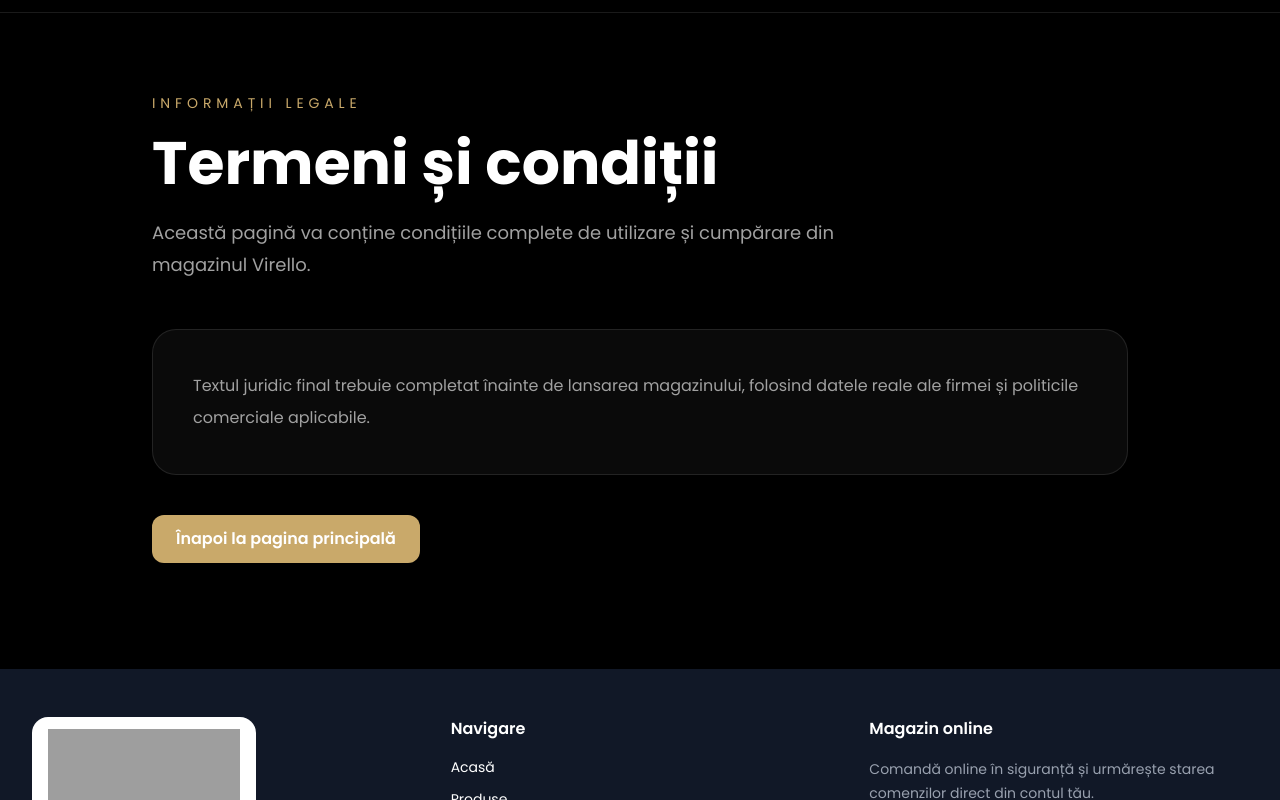
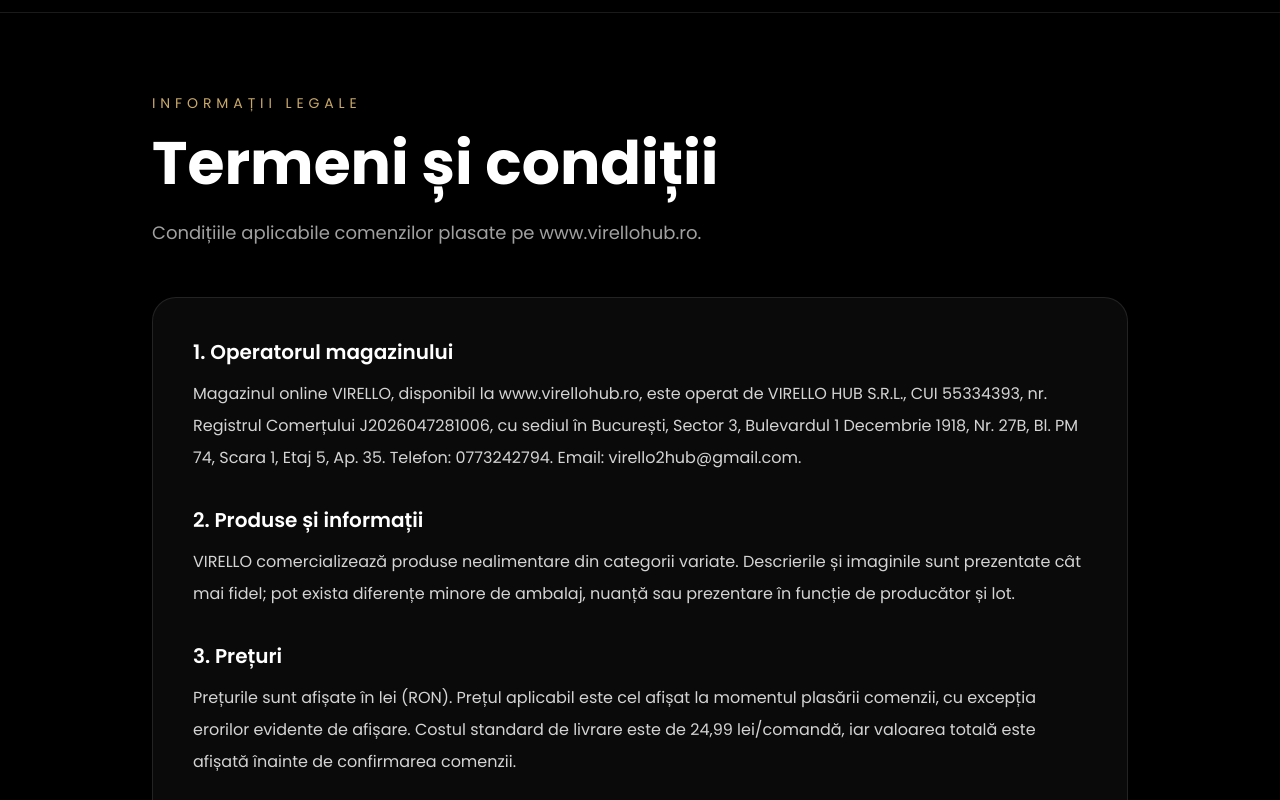
Before and after one commit to virello-hub/virello-hub, a Next.js app: page /Termeni in a window 1280 px wide. Shown: the part 300-1100 px from the top of the page. Built offline with nearby package versions, Linux system fonts and the light colour scheme; no server answers; grey boxes are pictures that could not be loaded.

Commit message:
Complete Terms and Conditions for NETOPIA review

```diff
--- a/app/Termeni/page.tsx
+++ b/app/Termeni/page.tsx
@@ -5,12 +5,91 @@
     <StaticPage
       eyebrow="Informații legale"
       title="Termeni și condiții"
-      description="Această pagină va conține condițiile complete de utilizare și cumpărare din magazinul Virello."
+      description="Condițiile aplicabile comenzilor plasate pe www.virellohub.ro."
     >
-      <p className="leading-8 text-neutral-400">
-        Textul juridic final trebuie completat înainte de lansarea magazinului,
-        folosind datele reale ale firmei și politicile comerciale aplicabile.
-      </p>
+      <div className="space-y-8 text-neutral-300">
+        <section>
+          <h2 className="text-xl font-semibold text-white">1. Operatorul magazinului</h2>
+          <p className="mt-3 leading-8">
+            Magazinul online VIRELLO, disponibil la www.virellohub.ro, este operat de VIRELLO HUB S.R.L., CUI 55334393, nr. Registrul Comerțului J2026047281006, cu sediul în București, Sector 3, Bulevardul 1 Decembrie 1918, Nr. 27B, Bl. PM 74, Scara 1, Etaj 5, Ap. 35. Telefon: 0773242794. Email: virello2hub@gmail.com.
+          </p>
+        </section>
+
+        <section>
+          <h2 className="text-xl font-semibold text-white">2. Produse și informații</h2>
+          <p className="mt-3 leading-8">
+            VIRELLO comercializează produse nealimentare din categorii variate. Descrierile și imaginile sunt prezentate cât mai fidel; pot exista diferențe minore de ambalaj, nuanță sau prezentare în funcție de producător și lot.
+          </p>
+        </section>
+
+        <section>
+          <h2 className="text-xl font-semibold text-white">3. Prețuri</h2>
+          <p className="mt-3 leading-8">
+            Prețurile sunt afișate în lei (RON). Prețul aplicabil este cel afișat la momentul plasării comenzii, cu excepția erorilor evidente de afișare. Costul standard de livrare este de 24,99 lei/comandă, iar valoarea totală este afișată înainte de confirmarea comenzii.
+          </p>
+        </section>
+
+        <section>
+          <h2 className="text-xl font-semibold text-white">4. Plasarea și confirmarea comenzii</h2>
+          <p className="mt-3 leading-8">
+            Clientul selectează produsele, completează datele necesare și transmite comanda prin site. Contractul la distanță se consideră încheiat după confirmarea comenzii de către VIRELLO. O comandă poate fi refuzată justificat în caz de indisponibilitate, suspiciune de fraudă, eroare tehnică sau imposibilitate de livrare. Pentru comenzile achitate în avans și care nu pot fi onorate, suma achitată va fi restituită.
+          </p>
+        </section>
+
+        <section>
+          <h2 className="text-xl font-semibold text-white">5. Plata</h2>
+          <p className="mt-3 leading-8">
+            Metodele de plată disponibile sunt afișate în pagina de finalizare a comenzii. Plata online cu cardul este procesată prin NETOPIA Payments după activarea serviciului. VIRELLO nu solicită și nu stochează datele complete ale cardului bancar în propriile sisteme.
+          </p>
+        </section>
+
+        <section>
+          <h2 className="text-xl font-semibold text-white">6. Livrarea</h2>
+          <p className="mt-3 leading-8">
+            Produsele sunt livrate prin curier la adresa indicată de client. Termenul estimat de livrare este de până la 3 zile lucrătoare de la confirmarea comenzii, în condiții normale de procesare și transport. Detaliile complete sunt disponibile în Politica de livrare.
+          </p>
+        </section>
+
+        <section>
+          <h2 className="text-xl font-semibold text-white">7. Dreptul de retragere și returul</h2>
+          <p className="mt-3 leading-8">
+            Consumatorii beneficiază, în condițiile OUG 34/2014, de dreptul de retragere din contract în termenul legal, de regulă 14 zile calendaristice de la intrarea în posesia produselor. Cererea se poate transmite la virello2hub@gmail.com. Excepțiile prevăzute de lege, inclusiv pentru anumite produse sigilate care nu pot fi returnate din motive de protecție a sănătății sau igienă după desigilare, rămân aplicabile. Detaliile sunt disponibile în Politica de retur.
+          </p>
+        </section>
+
+        <section>
+          <h2 className="text-xl font-semibold text-white">8. Conformitate și garanții</h2>
+          <p className="mt-3 leading-8">
+            Pentru produsele destinate consumatorilor se aplică drepturile privind conformitatea și garanțiile prevăzute de legislația în vigoare, inclusiv OUG 140/2021, după caz. Sesizările pot fi trimise la virello2hub@gmail.com.
+          </p>
+        </section>
+
+        <section>
+          <h2 className="text-xl font-semibold text-white">9. Date personale</h2>
+          <p className="mt-3 leading-8">
+            Datele personale sunt prelucrate pentru administrarea comenzilor, livrare, facturare, suport clienți și îndeplinirea obligațiilor legale. Detaliile complete sunt disponibile în Politica de confidențialitate.
+          </p>
+        </section>
+
+        <section>
+          <h2 className="text-xl font-semibold text-white">10. Reclamații și soluționarea litigiilor</h2>
+          <p className="mt-3 leading-8">
+            Pentru reclamații ne puteți contacta la 0773242794 sau virello2hub@gmail.com. Consumatorii pot apela și la mecanismele de soluționare alternativă a litigiilor puse la dispoziție de Autoritatea Națională pentru Protecția Consumatorilor (ANPC).
+          </p>
+          <p className="mt-3 leading-8">
+            Informații SAL: https://anpc.ro/sal/ și platforma electronică https://reclamatiisal.anpc.ro/.
+          </p>
+        </section>
+
+        <section>
+          <h2 className="text-xl font-semibold text-white">11. Actualizarea condițiilor</h2>
+          <p className="mt-3 leading-8">
+            VIRELLO poate actualiza prezentele condiții atunci când este necesar. Pentru o comandă se aplică versiunea condițiilor disponibilă la momentul încheierii contractului.
+          </p>
+        </section>
+
+        <p className="pt-2 text-sm text-neutral-500">Ultima actualizare: 10.09.2026</p>
+      </div>
     </StaticPage>
   );
 }
```
